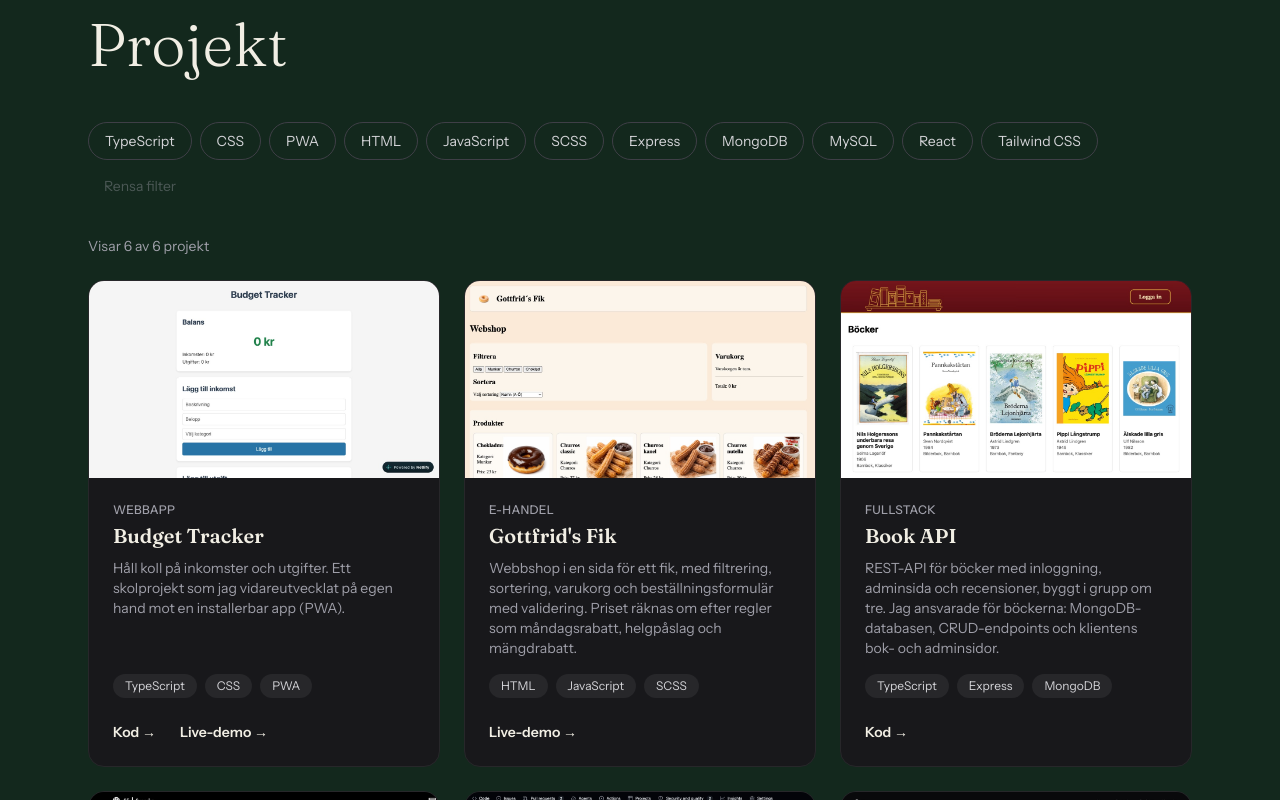
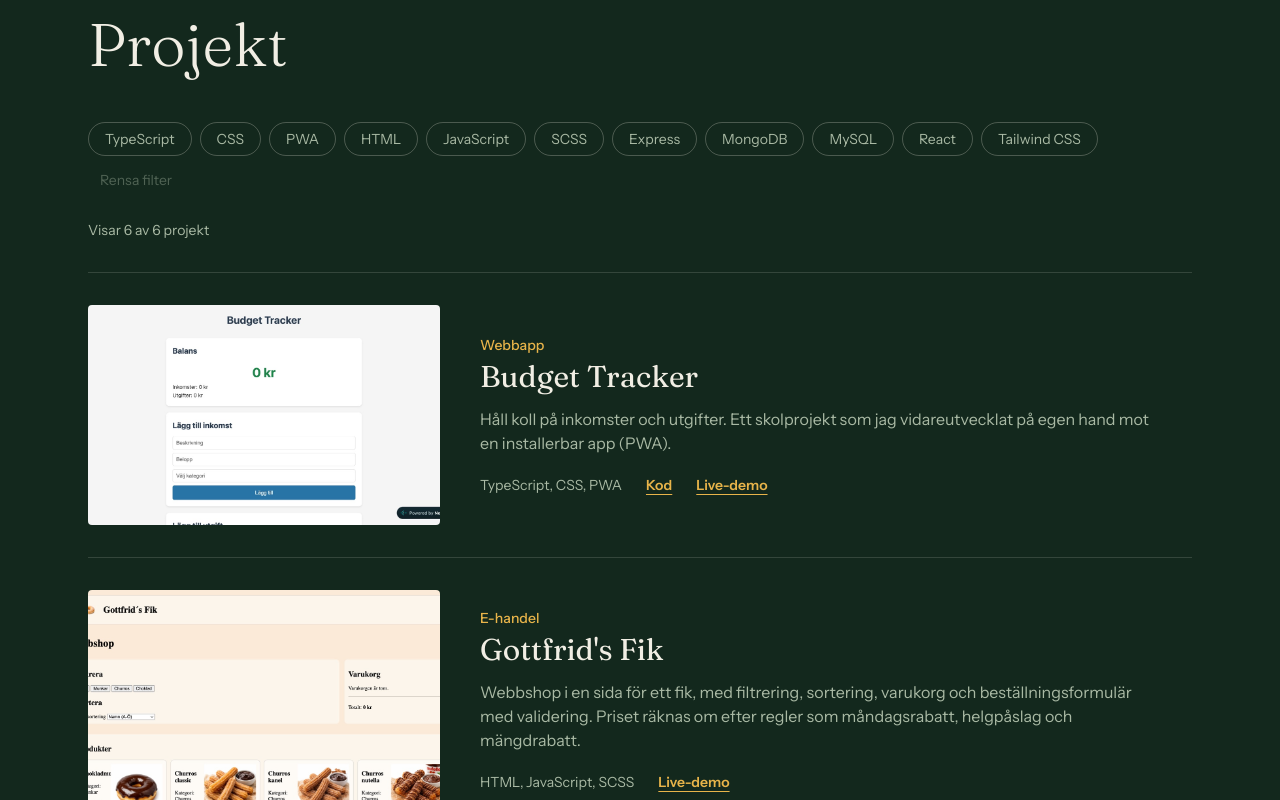
Before and after one commit to oscarholmblad/portfolio, a React (Vite) app: page / in a window 1280 px wide. Shown: the part 1540-2340 px from the top of the page. Built offline with nearby package versions, Linux system fonts and the light colour scheme.

Commit message:
Show projects as an editorial list

```diff
--- a/src/components/ProjectCard.tsx
+++ b/src/components/ProjectCard.tsx
@@ -8,45 +8,34 @@ const ProjectCard = ({ project }: ProjectCardProps) => {
   const hasLinks = Boolean(project.repoUrl || project.liveUrl);
 
   return (
-    <article className="group flex h-full flex-col overflow-hidden rounded-2xl border border-zinc-800 bg-zinc-900 transition duration-300 hover:-translate-y-1 hover:border-accent/60">
-      <div className="aspect-video overflow-hidden bg-zinc-800">
-        <img
-          src={project.image}
-          alt={project.imageAlt}
-          loading="lazy"
-          className="h-full w-full object-cover transition duration-500 group-hover:scale-105"
-        />
-      </div>
+    <article className="grid items-center gap-6 py-8 md:grid-cols-[minmax(0,22rem)_1fr] md:gap-10">
+      <img
+        src={project.image}
+        alt={project.imageAlt}
+        loading="lazy"
+        width={1200}
+        height={675}
+        className="aspect-[16/10] w-full rounded-sm object-cover"
+      />
 
-      <div className="flex flex-1 flex-col p-6">
-        <p className="mb-1 text-xs font-medium tracking-wide text-zinc-400 uppercase">
-          {project.category}
-        </p>
-        <h3 className="font-display text-xl font-semibold">{project.title}</h3>
-        <p className="mt-2 flex-1 text-sm text-zinc-400">
-          {project.description}
-        </p>
+      <div>
+        <p className="text-sm font-medium text-gold">{project.category}</p>
+        <h3 className="mt-1 font-display text-3xl">{project.title}</h3>
+        <p className="mt-3 max-w-2xl text-lichen">{project.description}</p>
 
-        <ul className="mt-4 flex flex-wrap gap-2" aria-label="Tekniker">
-          {project.tags.map((tag) => (
-            <li
-              key={tag}
-              className="rounded-full bg-zinc-800 px-3 py-1 text-xs text-zinc-300"
-            >
-              {tag}
-            </li>
-          ))}
-        </ul>
-
-        <div className="mt-6 flex gap-6 text-sm font-semibold">
+        <div className="mt-5 flex flex-wrap items-center gap-x-6 gap-y-2 text-sm">
+          <p className="text-lichen">
+            <span className="sr-only">Tekniker: </span>
+            {project.tags.join(", ")}
+          </p>
           {project.repoUrl && (
             <a
               href={project.repoUrl}
               target="_blank"
               rel="noreferrer"
-              className="text-accent hover:underline"
+              className="font-semibold text-gold underline underline-offset-4 transition-colors hover:text-gold-light"
             >
-              Kod &rarr;
+              Kod
             </a>
           )}
           {project.liveUrl && (
@@ -54,12 +43,12 @@ const ProjectCard = ({ project }: ProjectCardProps) => {
               href={project.liveUrl}
               target="_blank"
               rel="noreferrer"
-              className="text-accent hover:underline"
+              className="font-semibold text-gold underline underline-offset-4 transition-colors hover:text-gold-light"
             >
-              Live-demo &rarr;
+              Live-demo
             </a>
           )}
-          {!hasLinks && <span className="text-zinc-500">Kommer snart</span>}
+          {!hasLinks && <span className="text-lichen">Kommer snart</span>}
         </div>
       </div>
     </article>
--- a/src/components/Projects.tsx
+++ b/src/components/Projects.tsx
@@ -43,20 +43,21 @@ const Projects = () => {
         onClear={clearTags}
       />
 
-      <p className="mb-6 text-sm text-zinc-400" aria-live="polite">
+      <p className="mb-8 text-sm text-lichen" aria-live="polite">
         Visar {filteredProjects.length} av {projects.length} projekt
       </p>
 
-      <ul className="relative grid gap-6 sm:grid-cols-2 lg:grid-cols-3">
+      <ul className="relative border-t border-birch/15">
         <AnimatePresence mode="popLayout">
           {filteredProjects.map((project) => (
             <motion.li
               key={project.id}
               layout
-              initial={{ opacity: 0, scale: 0.95 }}
-              animate={{ opacity: 1, scale: 1 }}
-              exit={{ opacity: 0, scale: 0.95 }}
+              initial={{ opacity: 0 }}
+              animate={{ opacity: 1 }}
+              exit={{ opacity: 0 }}
               transition={{ duration: 0.3 }}
+              className="border-b border-birch/15"
             >
               <ProjectCard project={project} />
             </motion.li>
--- a/src/components/TagFilter.tsx
+++ b/src/components/TagFilter.tsx
@@ -14,7 +14,7 @@ const TagFilter = ({
   onClear,
 }: TagFilterProps) => {
   return (
-    <div className="mb-8 flex flex-wrap items-center gap-2">
+    <div className="mb-6 flex flex-wrap items-center gap-2">
       {tags.map((tag) => {
         const isSelected = selectedTags.includes(tag);
 
@@ -24,10 +24,10 @@ const TagFilter = ({
             type="button"
             onClick={() => onToggleTag(tag)}
             aria-pressed={isSelected}
-            className={`cursor-pointer rounded-full border px-4 py-2 text-sm transition-colors ${
+            className={`cursor-pointer rounded-full border px-4 py-1.5 text-sm transition-colors ${
               isSelected
-                ? "border-accent bg-accent text-zinc-950"
-                : "border-zinc-700 text-zinc-300 hover:border-accent hover:text-accent"
+                ? "border-birch bg-birch text-forest"
+                : "border-birch/25 text-lichen hover:border-birch/60 hover:text-birch"
             }`}
           >
             {tag}
@@ -39,7 +39,7 @@ const TagFilter = ({
         type="button"
         onClick={onClear}
         disabled={selectedTags.length === 0}
-        className="cursor-pointer px-4 py-2 text-sm text-zinc-400 transition-colors hover:text-zinc-100 disabled:cursor-not-allowed disabled:opacity-40"
+        className="cursor-pointer px-3 py-1.5 text-sm text-lichen underline underline-offset-4 transition-colors hover:text-birch disabled:cursor-not-allowed disabled:no-underline disabled:opacity-40"
       >
         Rensa filter
       </button>
```
